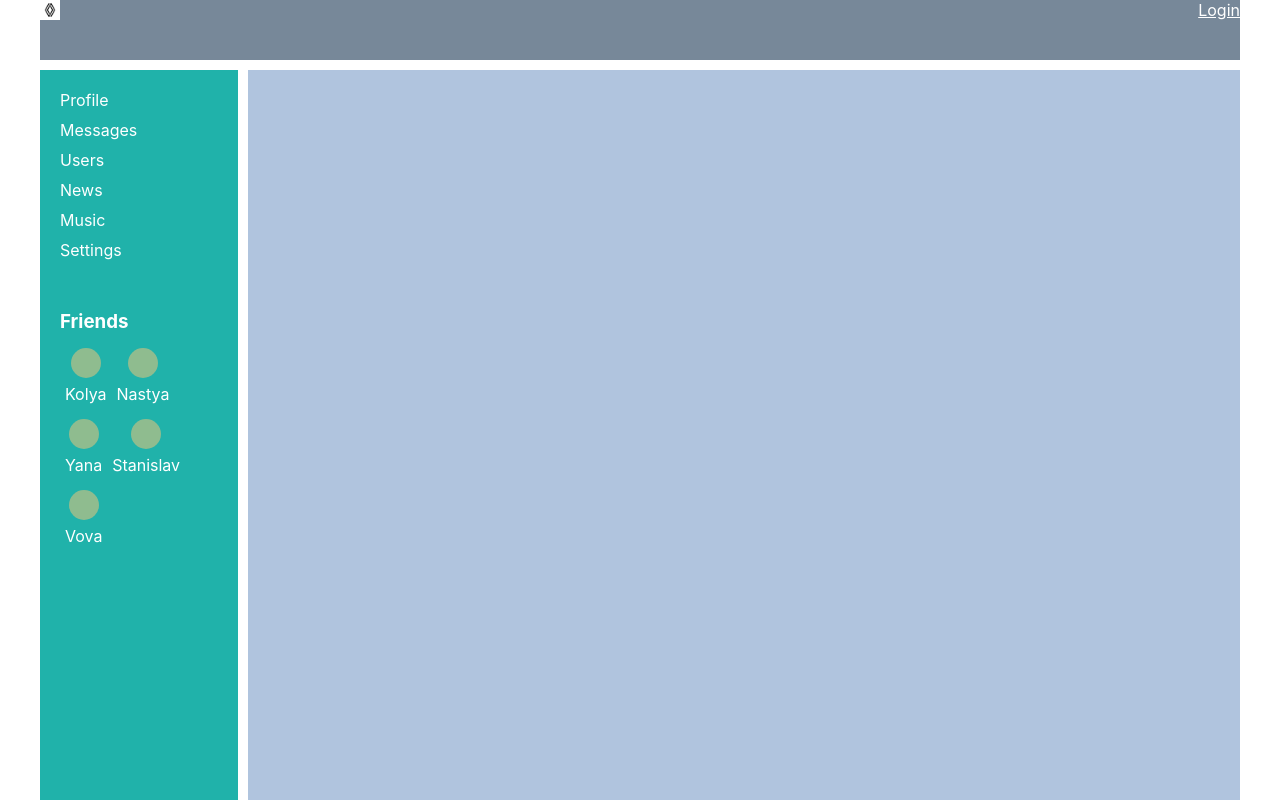
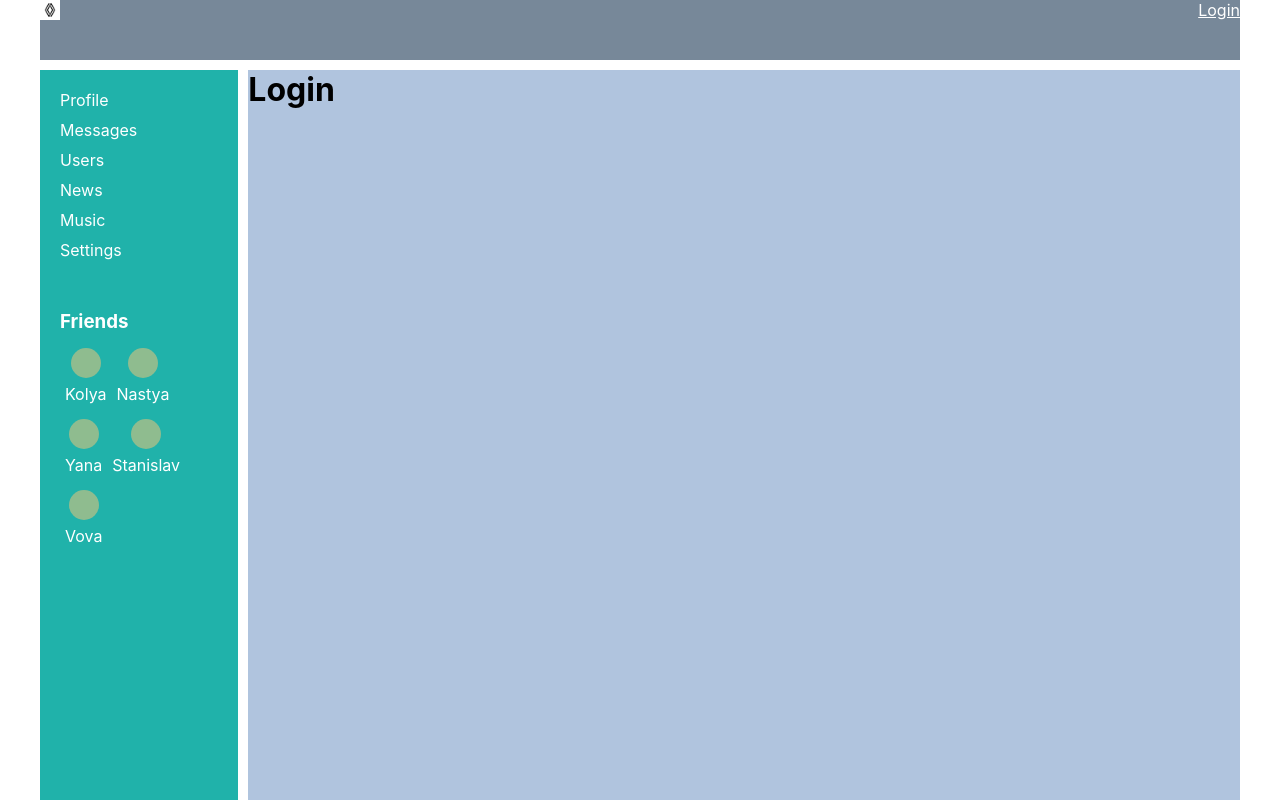
Before and after one commit to Lerik13/react-project-0, a React (Create React App) app: page /login in a window 1280 px wide. Built offline with nearby package versions, Linux system fonts and the light colour scheme; no server answers.

Commit message:
Redirect to Login page if user is underfined

```diff
--- a/src/App.js
+++ b/src/App.js
@@ -6,6 +6,7 @@
 import ProfileContainer from './components/Profile/ProfileContainer';
 import DialogsContainer from './components/Dialogs/DialogsContainer';
 import UsersContainer from './components/Users/UsersContainer';
+import Login from './components/Login/Login';
 
 const App = (props) => {
 	return (
@@ -26,6 +27,9 @@
 				<Route path="/users"
 					render={ () => <UsersContainer /> }
 				/>
+				<Route path="/login"
+					render={ () => <Login /> }
+				/>
 			</div>
 		</div>
 	);
--- a/src/components/Dialogs/Dialogs.jsx
+++ b/src/components/Dialogs/Dialogs.jsx
@@ -1,4 +1,5 @@
 import React from 'react';
+import { Redirect } from 'react-router-dom';
 import DialogItem from './DialogItem/DialogItem';
 import s from './Dialogs.module.css';
 import Message from './Message/Message';
@@ -19,6 +20,7 @@
 		props.updateNewMessageBody(body);
 	}
 
+	if (!props.isAuth) return <Redirect to={"/login"} />
 
 	return (
 		<div className={s.dialogs}>
--- a/src/components/Dialogs/DialogsContainer.jsx
+++ b/src/components/Dialogs/DialogsContainer.jsx
@@ -6,7 +6,8 @@
 
 let mapStateToProps = (state) => {
 	return {
-		dialogsPage: state.dialogsPage
+		dialogsPage: state.dialogsPage,
+		isAuth: state.auth.isAuth
 	}
 }
 let mapDispatchToProps = (dispatch) => {
--- /dev/null
+++ b/src/components/Login/Login.jsx
@@ -0,0 +1,7 @@
+import React from 'react';
+
+const Login = (props) => {
+	return <h1>Login</h1>
+}
+
+export default Login;
--- a/src/components/Profile/ProfileContainer.jsx
+++ b/src/components/Profile/ProfileContainer.jsx
@@ -3,7 +3,7 @@
 import * as axios from 'axios';
 import { getUserProfile } from '../../redux/profile-reducer';
 import Profile from './Profile';
-import { withRouter } from 'react-router-dom';
+import { Redirect, withRouter } from 'react-router-dom';
 
 class ProfileContainer extends React.Component {
 
@@ -17,6 +17,7 @@
 	}
 
 	render() {
+		if (!this.props.isAuth) return <Redirect to={"/login"} />
 		return (
 			<Profile {...this.props} profile={this.props.profile} />
 		)
@@ -24,7 +25,8 @@
 }
 
 let mapStateToProps = (state) => ({
-	profile: state.profilePage.profile
+	profile: state.profilePage.profile,
+	isAuth: state.auth.isAuth
 })
 
 let WithUrlDataContainerComponent = withRouter(ProfileContainer);
```
